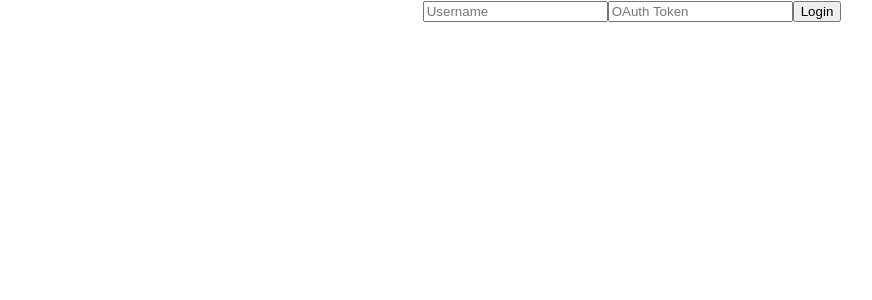
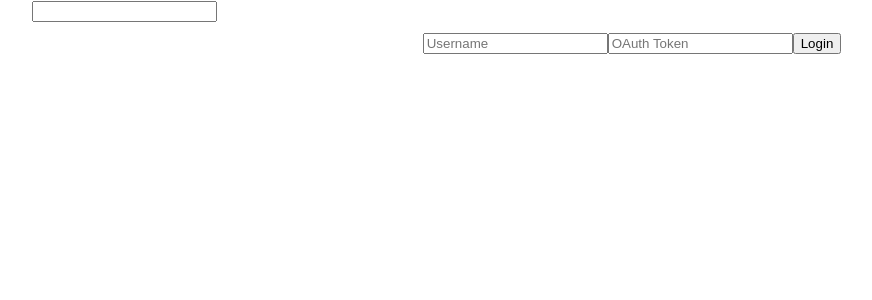
Before and after one commit to kirkbyers/twitch-chat, a React (Create React App) app: page / in a window 1280 px wide. Shown: the top 300 px of the page, without its empty margins (8-880 px from the left). Built offline with nearby package versions, Linux system fonts and the light colour scheme.

Commit message:
Create chat selector.

```diff
--- a/src/containers/chat/chat.tsx
+++ b/src/containers/chat/chat.tsx
@@ -4,18 +4,17 @@ import { RootReducer } from '../../redux/reducers'
 import { AnyAction } from 'redux';
 
 import './chat.scss';
-import { getSelectedStreamMessages } from '../../redux/selectors/messages';
+import { getSelectedStreamMessages, getStreams } from '../../redux/selectors/messages';
 import { ChatMessage } from '../../interfaces/messages';
-import { addMessage, addStream, selectStream } from '../../redux/actions/messages';
+import { addMessage, } from '../../redux/actions/messages';
 import { TwitchWebSocket } from '../../shared/websockets';
 import ChatMessageComponent from '../../components/chat-message/chat-message';
 import ChatInputComponent from '../../components/chat-input/chat-input';
+import StreamSelectorComponent from '../stream-selector/stream-selector';
 import LoginFormContainter from '../login-form/login-form';
 
 interface Props {
     addMessage: (message: ChatMessage) => AnyAction;
-    addStream: (stream: string) => AnyAction;
-    selectStream: (stream: string) => AnyAction;
     chatMessages: ChatMessage[];
 }
 interface State {
@@ -69,7 +68,8 @@ class Chat extends React.Component<Props, State>{
     }
 
     render() {
-        return this.state.isLoggedIn ?
+        return [<StreamSelectorComponent></StreamSelectorComponent>,
+        this.state.isLoggedIn ?
             (<div className="chat" >
                 <div className="chat-messages">
                     {this.props.chatMessages.map((message, index) => (
@@ -84,7 +84,7 @@ class Chat extends React.Component<Props, State>{
                     ></ChatInputComponent>
                 </div>
             </div>) :
-            (<LoginFormContainter onSubmit={this.handleLoginSubmit}></LoginFormContainter>)
+            (<LoginFormContainter onSubmit={this.handleLoginSubmit}></LoginFormContainter>)]
     }
 }
 
@@ -94,9 +94,7 @@ const mapStateToProps = (state: RootReducer) => {
 }
 
 const mapDispatchToProps = {
-    addMessage,
-    addStream,
-    selectStream
+    addMessage
 };
 
 export default connect(mapStateToProps, mapDispatchToProps)(Chat);
--- /dev/null
+++ b/src/containers/stream-selector/stream-selector.scss
@@ -0,0 +1,6 @@
+.stream-selector {
+    display: flex;
+    .stream-list {
+        display: flex;
+    }
+}
--- /dev/null
+++ b/src/containers/stream-selector/stream-selector.tsx
@@ -0,0 +1,71 @@
+import React from 'react';
+
+import './stream-selector.scss';
+import { RootReducer } from '../../redux/reducers';
+import { getStreams, getSelectedStream } from '../../redux/selectors/messages';
+import { addStream, selectStream } from '../../redux/actions/messages';
+import { connect } from 'react-redux';
+
+interface Props {
+    streams: string[];
+    onAddStream: (stream: string) => void;
+    selectStream: (stream: string) => any;
+}
+
+interface State {
+    newStream: string;
+}
+
+class StreamSelectorComponent extends React.Component<Props, State>{
+    constructor(props: Props) {
+        super(props);
+        this.state = {
+            newStream: ''
+        };
+    }
+
+    handleInputChange = (e: React.ChangeEvent<HTMLInputElement>) => {
+        const newStream = e.target.value;
+        this.setState(() => ({ newStream }));
+    }
+
+    handleFormSubmit = (e: React.FormEvent<HTMLFormElement>) => {
+        e.preventDefault();
+        this.props.onAddStream(this.state.newStream);
+        this.setState(() => ({ newStream: '' }));
+    }
+
+    handleStreamClick = (item: string) => (ev: React.MouseEvent<HTMLLIElement, MouseEvent>) => {
+        this.props.selectStream(item);
+    }
+
+    render() {
+        return (
+            <div className="stream-selector">
+                <ul className="stream-list">
+                    {this.props.streams.map((item, key) => (
+                        <li key={key} onClick={this.handleStreamClick(item)} value={item}>{item}</li>
+                    ))}
+                </ul>
+                <form onSubmit={this.handleFormSubmit}>
+                    <input type="text" name="stream" onChange={this.handleInputChange} value={this.state.newStream} />
+                    <button type="submit" hidden={true}></button>
+                </form>
+            </div>
+        );
+    };
+}
+
+const mapStateToProps = (state: RootReducer) => {
+    return {
+        streams: getStreams(state),
+        selectedStream: getSelectedStream(state)
+    }
+};
+
+const mapDispatchToProps = {
+    onAddStream: addStream,
+    selectStream
+};
+
+export default connect(mapStateToProps, mapDispatchToProps)(StreamSelectorComponent);
```
